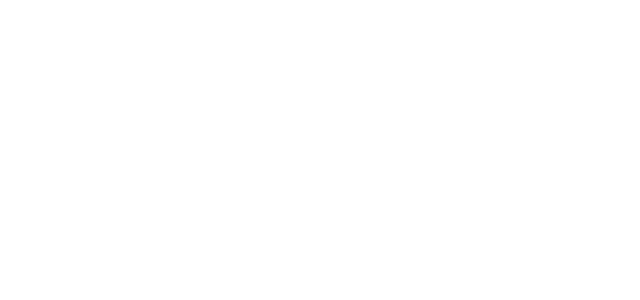
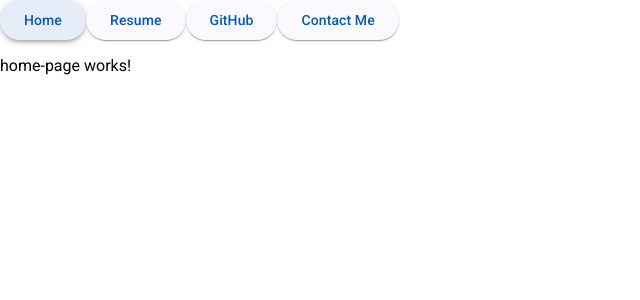
Before and after one commit to langleyCon/PersonalSite, an Angular app: page / in a window 1280 px wide. Shown: the top 300 px of the page, without its empty margins (0-640 px from the left). Built offline with nearby package versions, Linux system fonts and the light colour scheme.

Commit message:
Add basic nav bar with routing

```diff
--- a/src/app/app.component.html
+++ b/src/app/app.component.html
@@ -1 +1,2 @@
+<app-nav-bar></app-nav-bar>
 <router-outlet></router-outlet>
--- a/src/app/app.component.ts
+++ b/src/app/app.component.ts
@@ -1,9 +1,10 @@
 import { Component } from '@angular/core';
 import { RouterOutlet } from '@angular/router';
+import { NavBarComponent } from "./components/nav-bar/nav-bar.component";
 
 @Component({
   selector: 'app-root',
-  imports: [RouterOutlet],
+  imports: [RouterOutlet, NavBarComponent],
   templateUrl: './app.component.html',
   styleUrl: './app.component.scss'
 })
--- a/src/app/app.routes.ts
+++ b/src/app/app.routes.ts
@@ -1,3 +1,10 @@
 import { Routes } from '@angular/router';
+import { HomePageComponent } from './components/home-page/home-page.component';
+import { ResumePageComponent } from './components/resume-page/resume-page.component';
+import { ContactPageComponent } from './components/contact-page/contact-page.component';
 
-export const routes: Routes = [];
+export const routes: Routes = [
+    {path: '', component: HomePageComponent},
+    {path: 'resume', component: ResumePageComponent},
+    {path: 'contact', component: ContactPageComponent}
+];
--- /dev/null
+++ b/src/app/components/contact-page/contact-page.component.html
@@ -0,0 +1 @@
+<p>contact-page works!</p>
--- a/src/app/components/nav-bar/nav-bar.component.html
+++ b/src/app/components/nav-bar/nav-bar.component.html
@@ -1 +1,6 @@
-<p>nav-bar works!</p>
+<nav>
+    <button mat-raised-button (click)="routeTo('')">Home</button>
+    <button mat-raised-button (click)="routeTo('/resume')">Resume</button>
+    <button mat-raised-button (click)="openGitHub()">GitHub</button>
+    <button mat-raised-button (click)="routeTo('/contact')">Contact Me</button>
+</nav>
--- a/src/app/components/nav-bar/nav-bar.component.ts
+++ b/src/app/components/nav-bar/nav-bar.component.ts
@@ -1,11 +1,23 @@
 import { Component } from '@angular/core';
+import {MatButtonModule} from '@angular/material/button';
+import {Router } from '@angular/router';
 
 @Component({
   selector: 'app-nav-bar',
-  imports: [],
+  imports: [MatButtonModule],
   templateUrl: './nav-bar.component.html',
   styleUrl: './nav-bar.component.scss'
 })
 export class NavBarComponent {
+  constructor(private _router: Router){}
+
+  public routeTo(route : string){
+    this._router.navigate([route]);
+  }
+
+  public openGitHub(){
+    const url = "https://github.com/langleyCon/projects"
+    window.open(url, '_blank')
+  }
 
 }
```
Also changed, not shown: src/app/components/contact-page/contact-page.component.ts (added, +11 -0 lines), src/app/components/contact-page/contact-page.component.scss (added), 1 other file (tests, documents, lock files or other folders).
